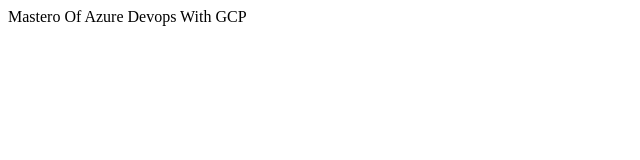
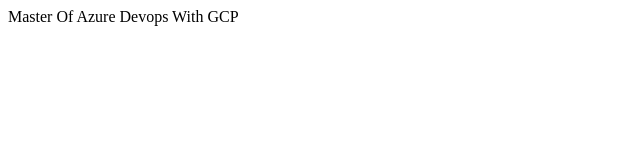
Before and after one commit to DineshSabale96/myapp, a plain HTML site: page index.html in a window 1280 px wide. Shown: the full height of the page, 0-640 px from the left. Drawn offline with Linux system fonts and the light colour scheme.

Commit message:
Update index.html

```diff
--- a/index.html
+++ b/index.html
@@ -6,6 +6,6 @@
     <title>Document</title>
 </head>
 <body>
-   Mastero Of Azure Devops With GCP
+   Master Of Azure Devops With GCP
 </body>
 </html>
```
